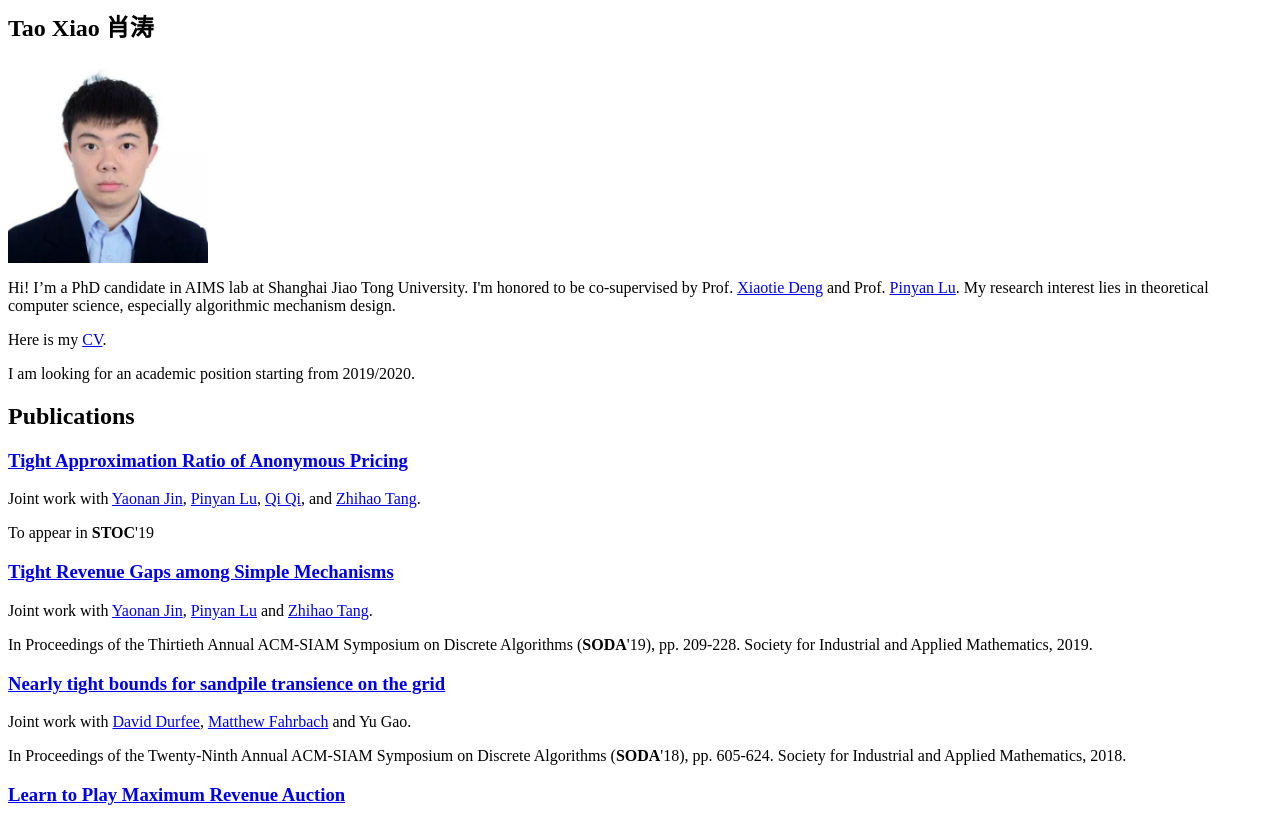
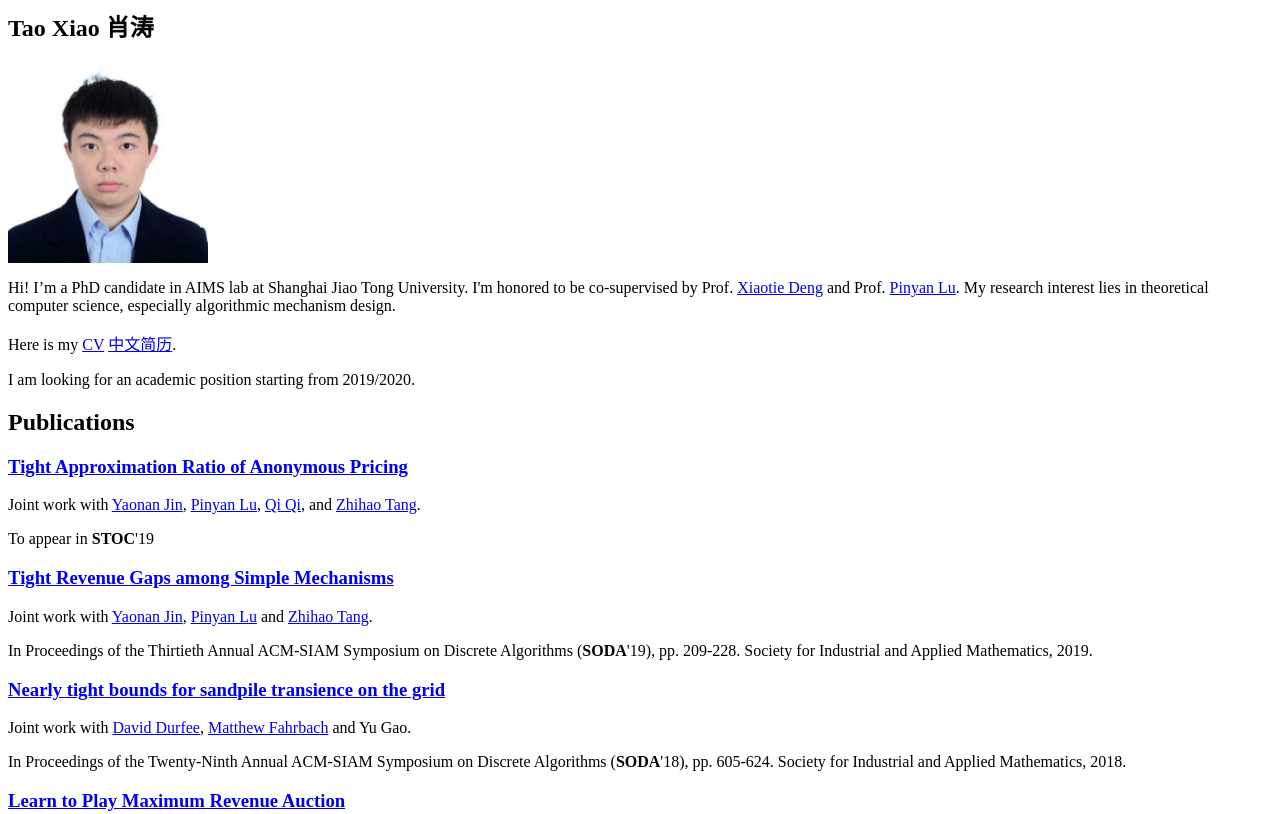
Before and after one commit to taoxiao1992/taoxiao1992.github.io, a plain HTML site: page index.html in a window 1280 px wide. Shown: the top 814 px of the page. Drawn offline with Linux system fonts and the light colour scheme.

Commit message:
Update index.html

```diff
--- a/index.html
+++ b/index.html
@@ -7,7 +7,7 @@
 <img src="./files/taoxiao.png" alt="taoxiao.jpg" height="200" width="200" align=top> <p>Hi! I’m a PhD candidate in AIMS lab at Shanghai Jiao Tong University. I'm honored to be co-supervised by Prof. <a href="http://www.cs.sjtu.edu.cn/en/PeopleDetail.aspx?id=175">Xiaotie Deng</a> and Prof. <a href="http://itcs.shufe.edu.cn/pinyan/">Pinyan Lu</a>.
 
 My research interest lies in theoretical computer science, especially algorithmic mechanism design.</p>
-<p>Here is my <a href="./files/cv-Tao.pdf" target="_blank">CV</a>.</p>
+<p>Here is my <a href="./files/cv-Tao.pdf" target="_blank">CV</a> <a href="./files/cv-Tao - CN.pdf" target="_blank">中文简历</a>.</p>
 <p>I am looking for an academic position starting from 2019/2020.</p>
 <h2>Publications</h2>
 
```
